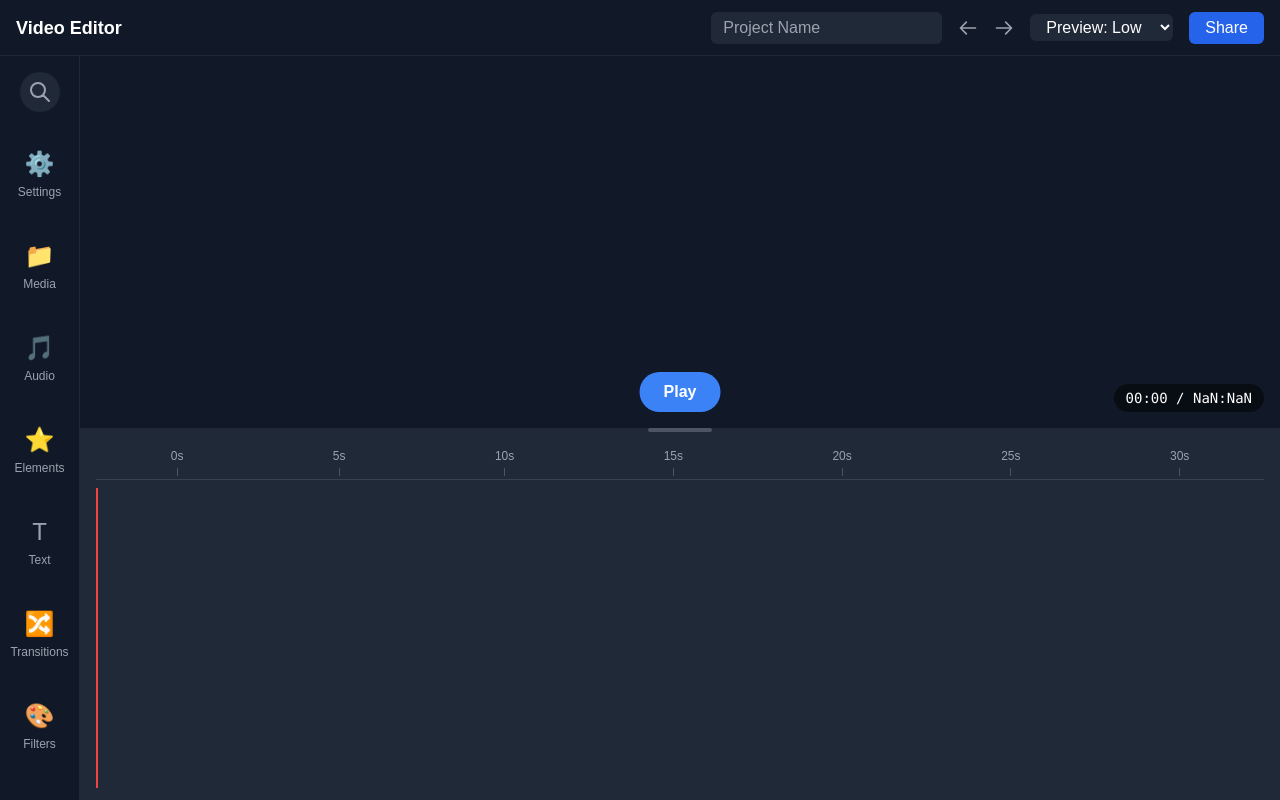
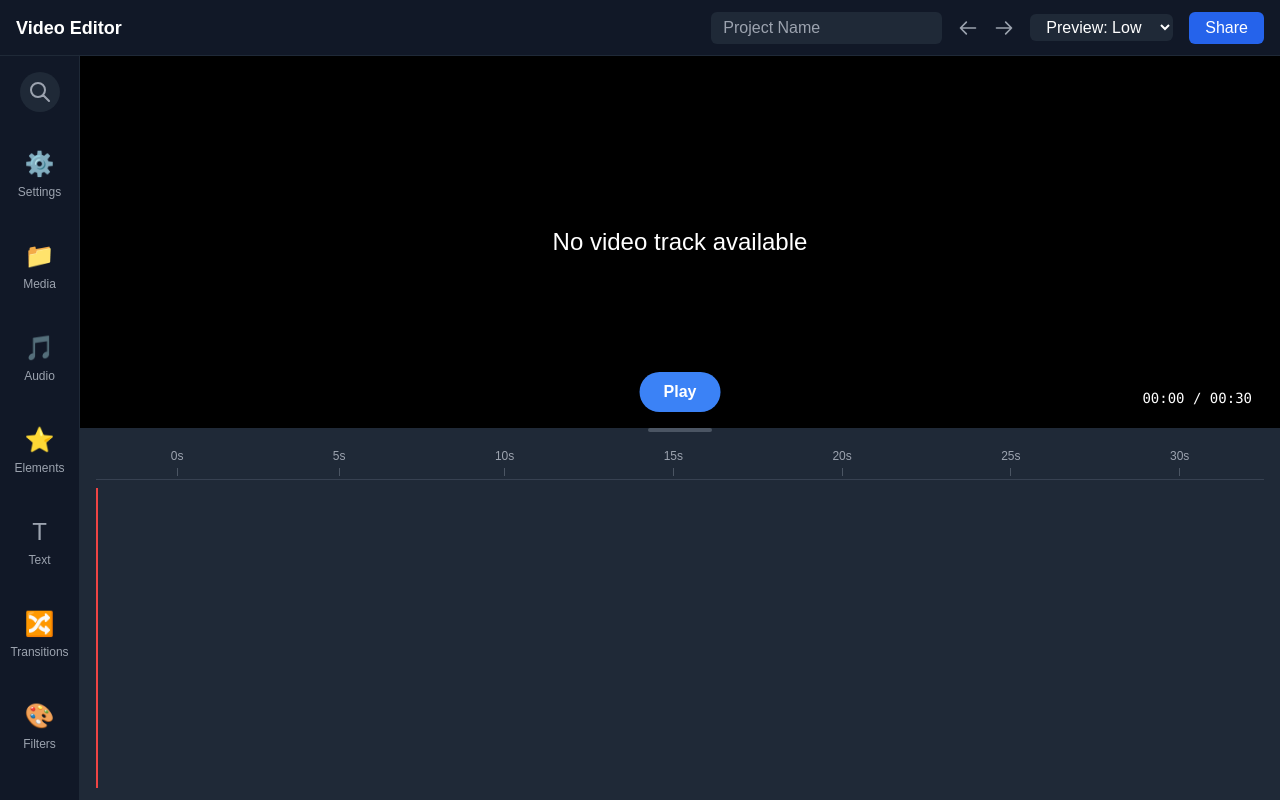
Before and after one commit to luqmanzaceria/online-video-editor, a Next.js app: page /editor in a window 1280 px wide. Built offline with nearby package versions, Linux system fonts and the light colour scheme.

Commit message:
Update video preview to make black display bigger

```diff
--- a/src/components/VideoPreview.tsx
+++ b/src/components/VideoPreview.tsx
@@ -45,6 +45,8 @@ const VideoPreview: React.FC<VideoPreviewProps> = ({
       return () => {
         URL.revokeObjectURL(newVideoURL);
       };
+    } else {
+      setVideoObjectURL(null);
     }
   }, [videoTrack]);
 
@@ -121,10 +123,14 @@ const VideoPreview: React.FC<VideoPreviewProps> = ({
   }, [onPlayPause]);
 
   return (
-    <div className="relative w-full h-full bg-gray-900 flex items-center justify-center overflow-hidden">
-      <div style={{ width: "480px", height: "270px" }}>
-        <video ref={videoRef} className="video-js" />
-      </div>
+    <div className="relative w-full h-full bg-black flex items-center justify-center overflow-hidden">
+      {videoTrack ? (
+        <div style={{ width: "480px", height: "270px" }}>
+          <video ref={videoRef} className="video-js" />
+        </div>
+      ) : (
+        <div className="text-white text-2xl">No video track available</div>
+      )}
       <div className="absolute bottom-4 left-1/2 transform -translate-x-1/2 flex space-x-4">
         <button
           className="bg-blue-500 hover:bg-blue-600 text-white px-6 py-2 rounded-full transition-colors duration-200 font-semibold"
@@ -141,6 +147,9 @@ const VideoPreview: React.FC<VideoPreviewProps> = ({
 };
 
 const formatTime = (time: number): string => {
+  if (isNaN(time) || time < 0) {
+    return "00:30";
+  }
   const minutes = Math.floor(time / 60);
   const seconds = Math.floor(time % 60);
   return `${minutes.toString().padStart(2, "0")}:${seconds
```
